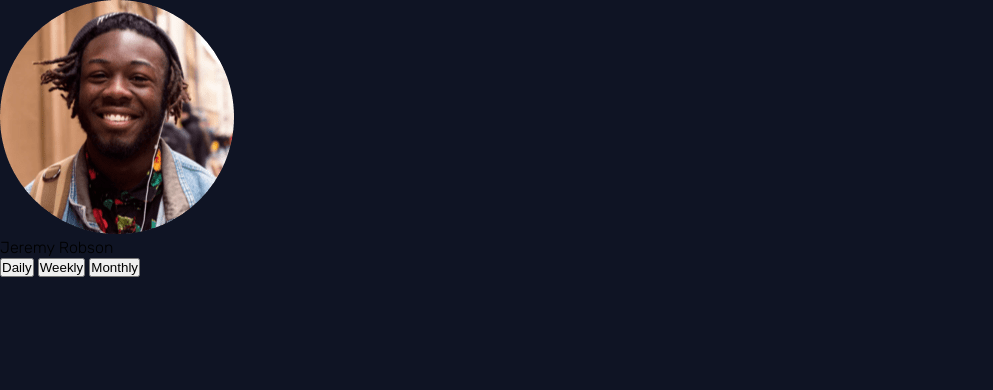
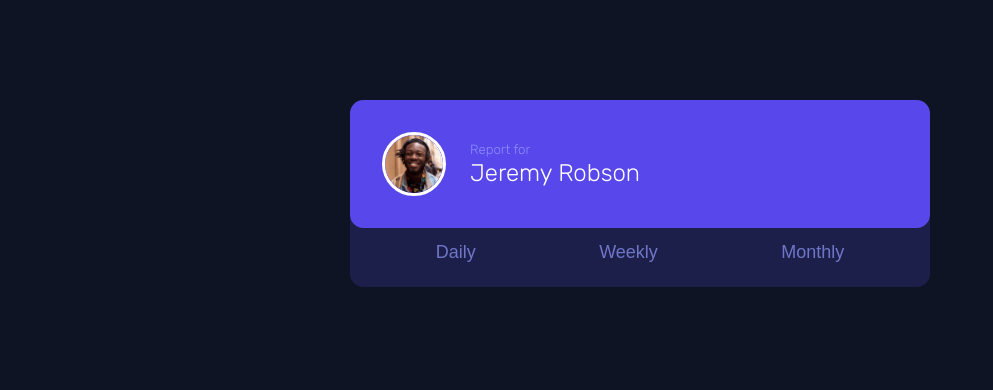
Before and after one commit to przemekkoczwara/time-tracking-dashboard, a website built with Vite: page index.html in a window 1280 px wide. Shown: the whole page, without its empty margins (0-993 px from the left). Built offline with nearby package versions, Linux system fonts and the light colour scheme.

Commit message:
Add HTML structure, variables, mixins, base

```diff
--- a/index.html
+++ b/index.html
@@ -20,7 +20,10 @@
             src="/src/images/image-jeremy.png"
             alt="Jeremy Robson portrait"
           />
-          <p class="user__name">Jeremy Robson</p>
+          <div class="user__details">
+            <p>Report for</p>
+            <h1 class="user__name">Jeremy Robson</h1>
+          </div>
         </div>
         <div class="user__controls">
           <button class="btn">Daily</button>
--- a/src/sass/_base.scss
+++ b/src/sass/_base.scss
@@ -1,4 +1,5 @@
 @use 'variables' as vars;
+@use 'mixins' as mix;
 
 *,
 *::before,
@@ -13,4 +14,14 @@ html {
 }
 body {
   background-color: vars.$navy-950;
+
+  @include mix.tablet {
+    display: flex;
+    justify-content: center;
+    align-items: center;
+  }
+
+  @include mix.desktop {
+    height: 100vh;
+  }
 }
--- a/src/sass/_components.scss
+++ b/src/sass/_components.scss
@@ -0,0 +1,73 @@
+@use 'variables' as vars;
+@use 'mixins' as mix;
+
+.dashboard__wrapper {
+  padding: 6.25rem 1rem;
+  width: 612px;
+}
+
+// @include mix.desktop {
+//   .user__panel {
+//     display: flex;
+//     flex-direction: column;
+//     width: 250px;
+//   }
+// }
+
+.user__profile {
+  background: vars.$purple-600;
+  padding: vars.$padding-32;
+  border-radius: vars.$radius-15;
+  display: flex;
+  align-items: center;
+  gap: 24px;
+  position: relative;
+  z-index: 1;
+
+  img {
+    width: 64px;
+    height: 64px;
+    border-radius: 50%;
+    border: 3px solid white;
+  }
+  .user__details {
+    p {
+      color: vars.$navy-200;
+      font-size: vars.$size-15;
+      line-height: 18px;
+    }
+    .user__name {
+      color: vars.$white;
+      font-size: vars.$size-24;
+      line-height: 28px;
+      font-weight: vars.$weight-300;
+    }
+  }
+}
+
+.user__controls {
+  background: vars.$navy-900;
+  padding: vars.$padding-32;
+  display: flex;
+  justify-content: space-around;
+  border-bottom-right-radius: vars.$radius-15;
+  border-bottom-left-radius: vars.$radius-15;
+  margin-top: -10px;
+
+  @include mix.tablet {
+    padding: vars.$padding-24;
+  }
+  // position: relative;
+
+  .btn {
+    background: none;
+    color: vars.$purple-500;
+    border: none;
+    font-size: vars.$size-18;
+    line-height: 21px;
+
+    &:active {
+      color: vars.$white;
+    }
+  }
+}
--- /dev/null
+++ b/src/sass/_mixins.scss
@@ -0,0 +1,11 @@
+@mixin tablet {
+  @media (min-width: 768px) {
+    @content;
+  }
+}
+
+@mixin desktop {
+  @media (min-witdh: 1024px) {
+    @content;
+  }
+}
--- a/src/sass/_variables.scss
+++ b/src/sass/_variables.scss
@@ -21,4 +21,19 @@ $navy-950: hsl(226, 43%, 10%);
 $navy-900: hsl(235, 46%, 20%);
 $purple-600: hsl(246, 80%, 60%);
 $purple-500: hsl(235, 45%, 61%);
-$navy-200: hsl(236, 100%, 87%);
+$navy-200: hsl(238 100% 77%);
+$white: hsl(0, 0%, 100%);
+
+// sizes
+$size-24: 1.5rem; //24px
+$size-18: 1.124rem; //18px
+$size-15: 0.833rem; // 15px
+
+// paddings
+
+$padding-32: 2rem; //32px
+$padding-24: 1.5rem; // 24px
+
+// radius
+
+$radius-15: 0.833rem;
--- a/src/sass/main.scss
+++ b/src/sass/main.scss
@@ -1,3 +1,4 @@
 @use 'variables';
 @use 'base';
+@use 'mixins';
 @use 'components';
```
